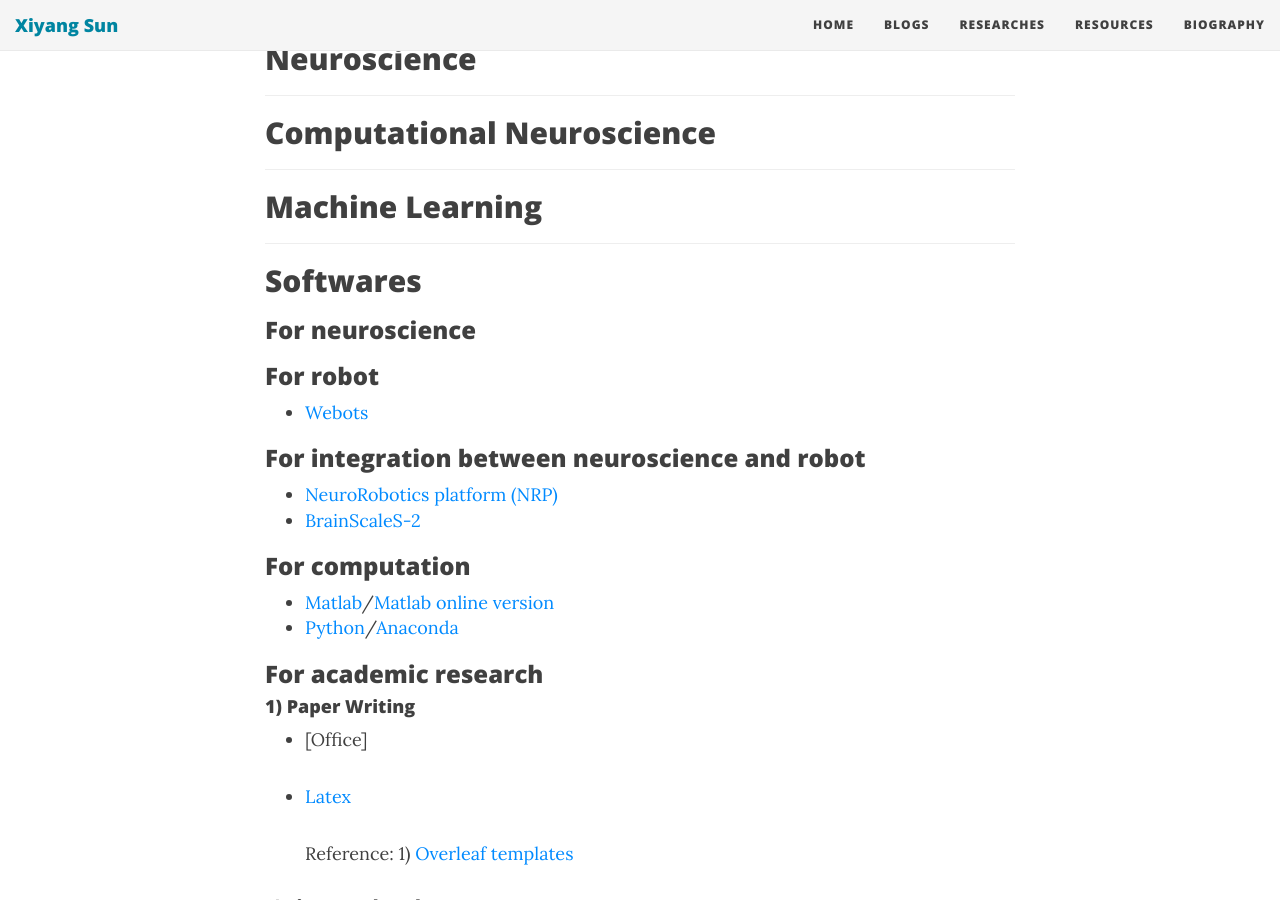
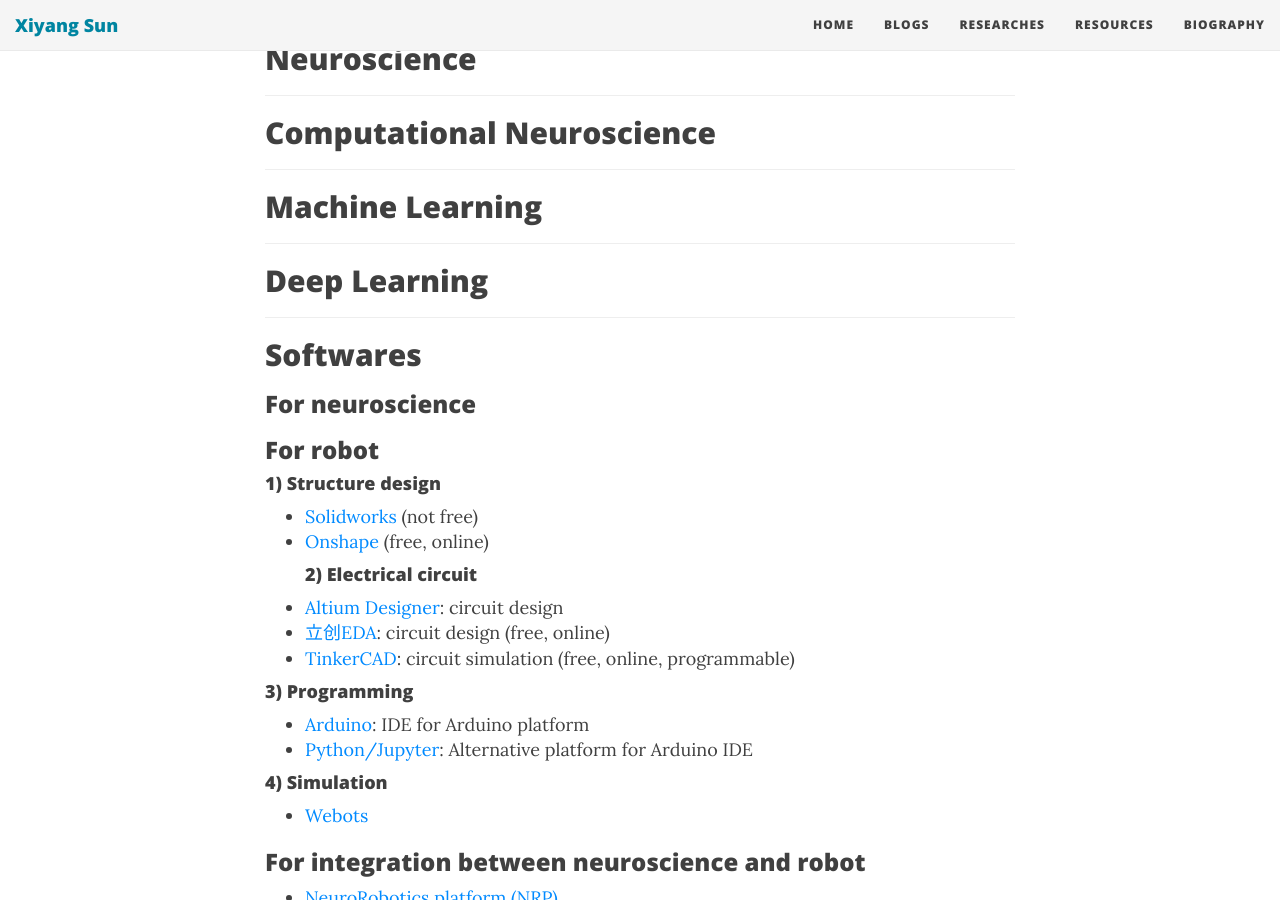
Before and after one commit to AlbertLordsun/AlbertLordsun.github.io, a Jekyll site: the page built from resources/index.md, in a window 1280 px wide and 900 px high, scrolled down 226 px. Built offline with Jekyll 4.4.1, drawn with Linux system fonts in a browser that asks for light colours; nearby versions of some CDN libraries.

Commit message:
Update index.md

```diff
--- a/resources/index.md
+++ b/resources/index.md
@@ -12,11 +12,28 @@ title: Resources
 ## Machine Learning
 
 ---
+## Deep Learning
+
+
+---
 ## Softwares
 ### For neuroscience
 
 
 ### For robot
+#### 1) Structure design
+* [Solidworks](https://www.solidworks.com/sw/support/downloads.htm) (not free)
+* [Onshape](https://www.onshape.com/) (free, online)
+#### 2) Electrical circuit
+* [Altium Designer](https://www.altium.com/free-trials): circuit design
+* [立创EDA](https://lceda.cn/editor): circuit design (free, online)
+* [TinkerCAD](https://www.tinkercad.com/dashboard?type=circuits&collection=designs): circuit simulation (free, online, programmable)
+
+#### 3) Programming
+* [Arduino](https://www.arduino.cc/en/main/software): IDE for Arduino platform
+* [Python/Jupyter](https://docs.anaconda.com/anaconda/install/): Alternative platform for Arduino IDE
+
+#### 4) Simulation
 * [Webots](https://cyberbotics.com/)
 
 ### For integration between neuroscience and robot
```
